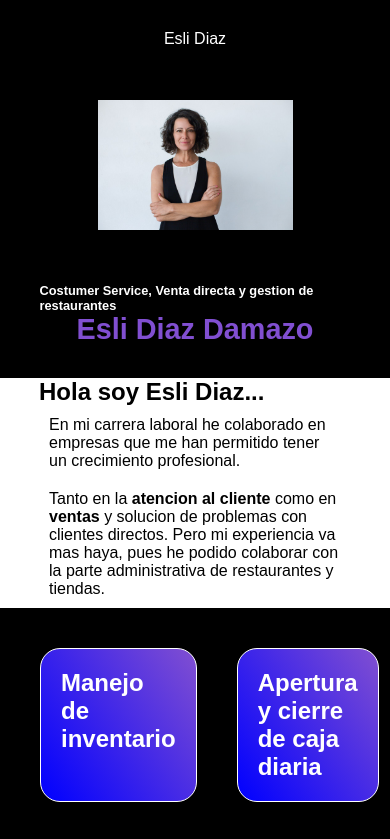
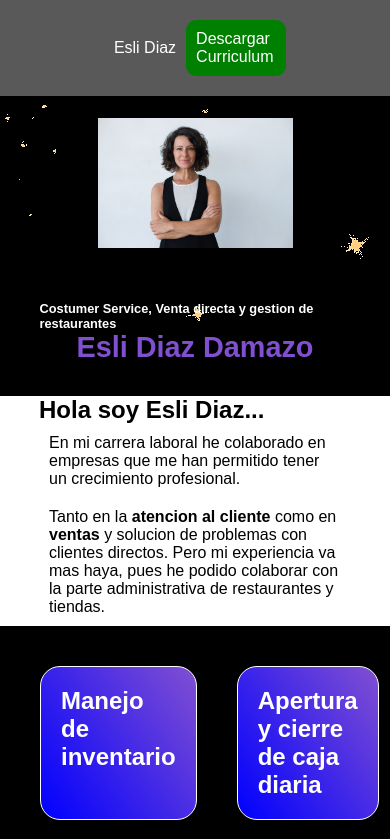
Before and after one commit to eslidiaz/eslidiaz.github.io, a plain HTML site: page index.html in a window 390 px wide. Shown: the top 839 px of the page. Drawn offline with Linux system fonts and the light colour scheme.

Commit message:
union de ramas

```diff
--- a/index.html
+++ b/index.html
@@ -10,6 +10,9 @@
 <body>
     <header>
         <p>Esli Diaz</p>
+        <div class="btn">
+            <p>Descargar Curriculum</p>
+        </div>
     </header>
     <div class="hero">
         <div class="hero-text">
@@ -58,5 +61,14 @@
             </div>
         </div>
     </section>
+    <script>
+        function descargaCurriculum(url){
+            window.open(url, "_blank")
+        }
+        document.querySelector(".btn").addEventListener("click",()=>{
+
+
+        descargaCurriculum("https://eslidiaz.github.io/horarios.pdf")})
+    </script>
 </body>
 </html>
--- a/style.css
+++ b/style.css
@@ -8,6 +8,8 @@
 }
 header{
     position: absolute;
+   display: flex;
+   justify-content: space-around;
     top:0;
     color: white;
     z-index: 1;
@@ -16,11 +18,16 @@ header{
 p{
     padding: 10px;
 }
+.btn{
+    background-color: green;
+    border-radius: 10px;
+    width: 100px;
+}
 @media screen and (max-width: 600px) {
     header{
         position: sticky;
         top: 0px;
-        background-color: black;
+        background: rgba(34,34,34,0.75);
         display: flex;
         justify-content: center;
         align-items: center;
--- a/style/hero.css
+++ b/style/hero.css
@@ -1,5 +1,6 @@
 .hero{
     background-color: #000000;
+    background-image: url("/img/stars.gif");
     color: white;
     height: 300px;
     display: flex;
```
Also changed, not shown: img/stars.gif (added).
